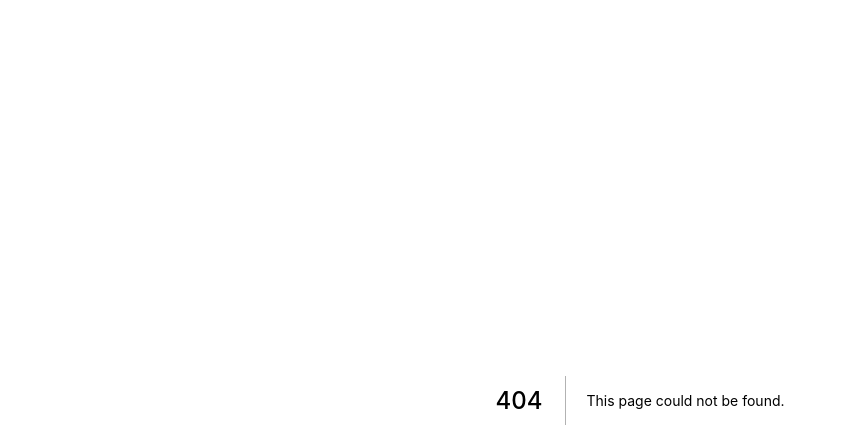
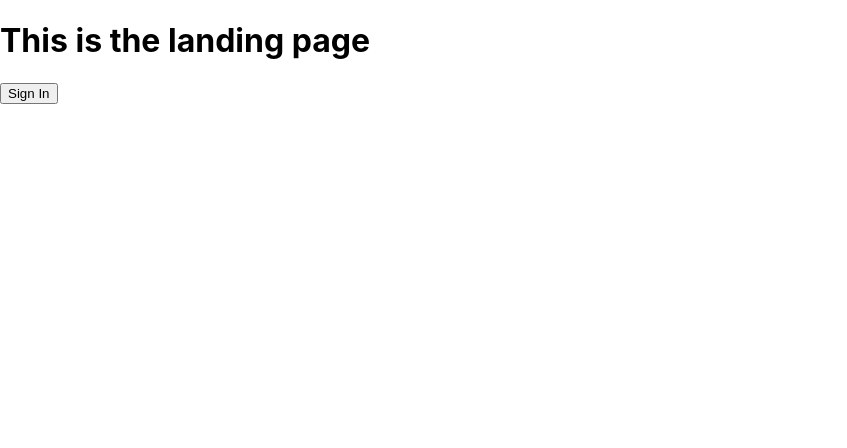
Before and after one commit to Luieka224/dynamic-page-template, a Next.js app: page /sample in a window 1280 px wide. Before the commit this address had no page. Shown: the top 448 px of the page, without its empty margins (0-847 px from the left). Built offline with nearby package versions, Linux system fonts and the light colour scheme.

Commit message:
Added props to components

```diff
--- a/components/dashboard.jsx
+++ b/components/dashboard.jsx
@@ -1,5 +1,8 @@
-export default function Dashboard() {
+export default function Dashboard({content}) {
     return(
-        <h1>This is the dashboard</h1>
+        <>
+            <h1>This is the dashboard</h1>
+            <p>{content}</p>
+        </>
     )
 }
--- a/components/landing.jsx
+++ b/components/landing.jsx
@@ -1,5 +1,10 @@
-export default function Landing() {
+import { loadGetInitialProps } from "next/dist/shared/lib/utils";
+
+export default function Landing({content}) {
     return(
-        <h1>This is the landing page</h1>
+        <>
+            <h1>This is the landing page</h1>
+            <p>{content}</p>
+        </>
     )
 }
--- /dev/null
+++ b/pages/sample.js
@@ -0,0 +1,29 @@
+import Landing from '/components/landing.jsx'
+import Dashboard from '/components/dashboard.jsx'
+
+import { useState } from 'react'
+
+export default function sample() {
+    const [isSignedIn, setSignedIn] = useState(false)
+
+    function signInAndOut() {
+      setSignedIn(!isSignedIn)
+    }
+
+    return (
+      <main>
+          {
+            isSignedIn
+            ? <Dashboard></Dashboard>
+            : <Landing></Landing>
+          }
+          <button onClick={signInAndOut}>
+            {
+              isSignedIn
+              ? "Sign Out"
+              : "Sign In"
+            }
+          </button>
+      </main>
+    )
+  }
```
Also changed, not shown: pages/index.js (+5 -3 lines).
